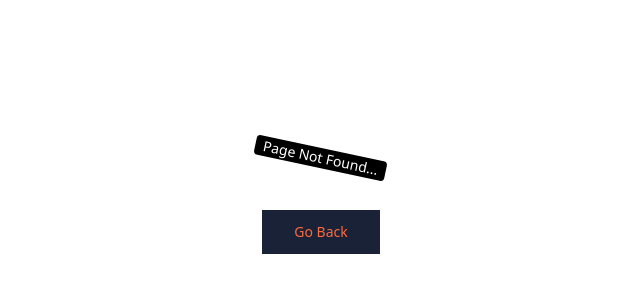
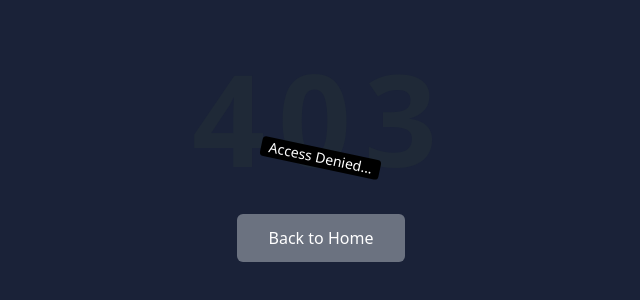
Before and after one commit to abhishekreddywadi/lms-frontend, a React (Vite) app: page /denied in a window 1280 px wide. Before the commit this address had no page. Shown: the part 242-542 px from the top of the page, without its empty margins (319-959 px from the left). Built offline with nearby package versions, Linux system fonts and the light colour scheme.

Commit message:
Added Denied page

```diff
--- a/src/App.jsx
+++ b/src/App.jsx
@@ -10,6 +10,7 @@
 import AboutUs from "./pages/AboutUs";
 import Contact from "./pages/Contact";
 import CourseList from "./pages/courses/CourseList";
+import Denied from "./pages/Denied";
 import Login from "./pages/Login";
 import NotFound from "./pages/NotFound";
 import SignUp from "./pages/SignUp";
@@ -25,6 +26,7 @@
         <Route path="/about" element={<AboutUs />}></Route>
         <Route path="/course" element={<CourseList />}></Route>
         <Route path="/contact" element={<Contact />}></Route>
+        <Route path="/denied" element={<Denied />}></Route>
 
         <Route path="/signup" element={<SignUp />}></Route>
         <Route path="/login" element={<Login />}></Route>
--- /dev/null
+++ b/src/pages/Denied.jsx
@@ -0,0 +1,25 @@
+// import React from 'react'
+
+import { useNavigate } from "react-router-dom";
+
+function Denied() {
+  const navigate = useNavigate();
+  return (
+    <div>
+      <main className="h-screen w-full flex flex-col justify-center items-center bg-[#1A2238]">
+        <h1 className="text-9xl font-extrabold tracking-widest">403</h1>
+        <div className="bg-black absolute text-white px-2 text-sm rounded rotate-12">
+          Access Denied...
+        </div>
+        <button
+          onClick={() => navigate("/")}
+          className="mt-8 w-fit rounded-md px-8 py-3 text-white bg-gray-500 hover:bg-gray-600 transition-all ease-in-out duration-300"
+        >
+          Back to Home
+        </button>
+      </main>
+    </div>
+  );
+}
+
+export default Denied;
```
